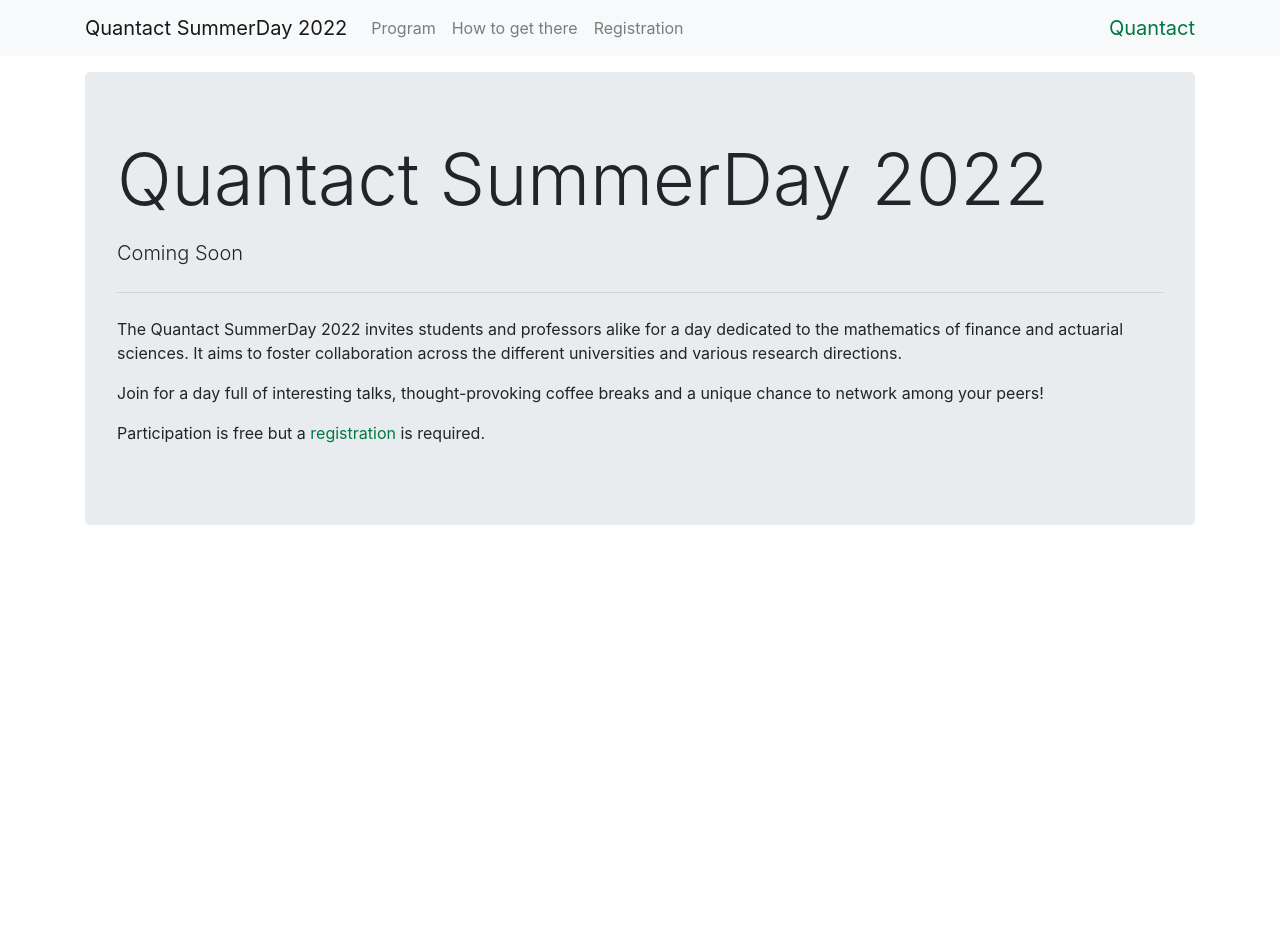
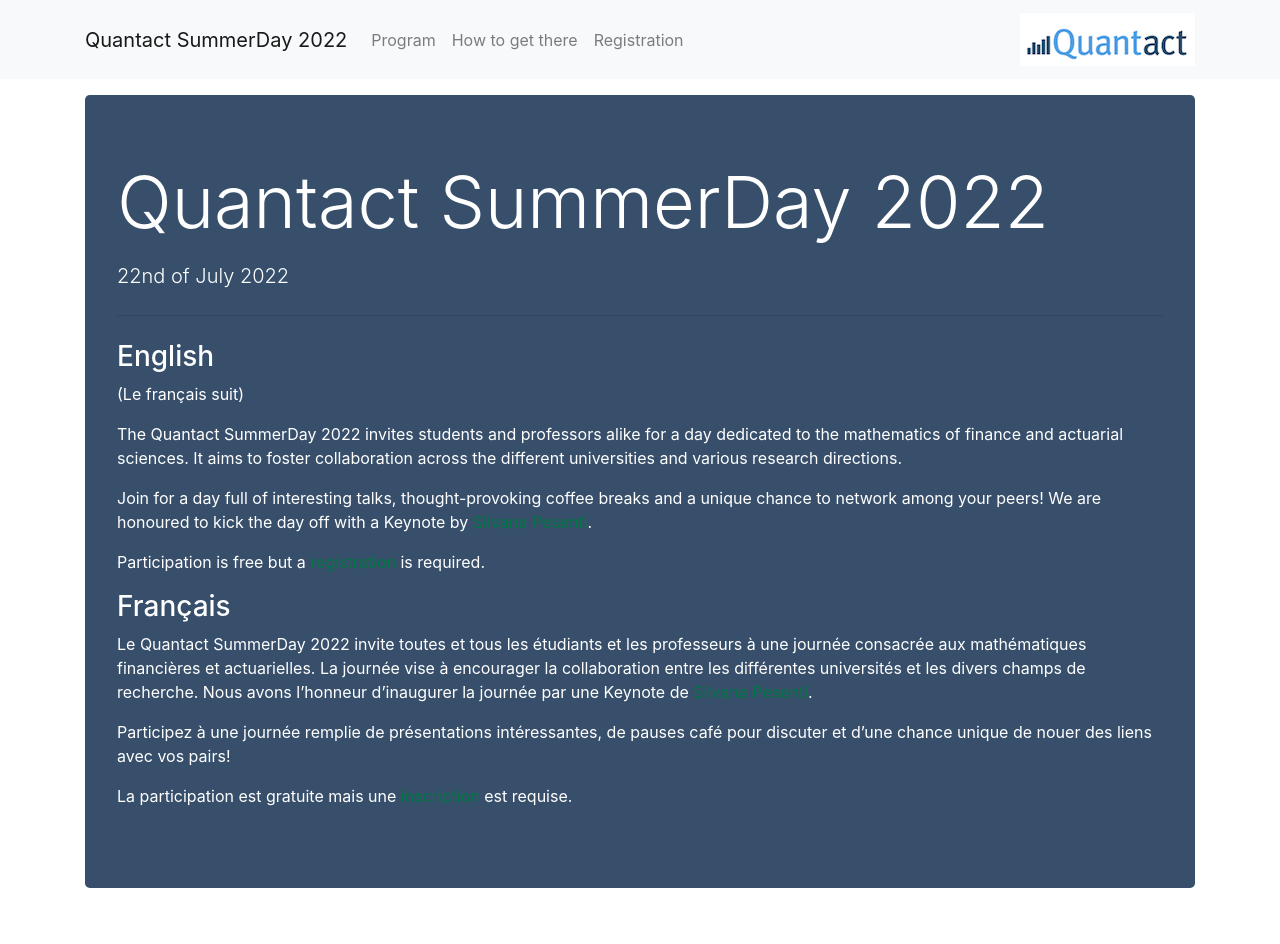
Before and after one commit to QuantactSummerDay/QuantactSummerDay.github.io, a Jekyll site: the page built from index.md, in a window 1280 px wide. Built offline with Jekyll 4.4.1, drawn with Linux system fonts in a browser that asks for light colours; before the commit the page ends 900 px from its top, so only the background shows below that.

Commit message:
changes to layout etc

```diff
--- a/_config.yml
+++ b/_config.yml
@@ -1,7 +1,7 @@
 title: Quantact SummerDay 2022
 preposition: ''
 description: >-
-  Coming Soon
+  22nd of July 2022
 baseurl: "" # the subpath of your site, e.g. /blog
 url: "https://QuantactSummerDay.github.io" # the base hostname & protocol for your site, e.g. https://example.com
 
@@ -58,7 +58,7 @@ conference:
   navigation:
     logo:
       name: Quantact
-      # img: ''
+      img: 'logo_only.png'
       url: 'http://quantact.uqam.ca/'
     links:
       - name: Program
--- a/_sass/bootstrap/_variables.scss
+++ b/_sass/bootstrap/_variables.scss
@@ -820,8 +820,8 @@ $pagination-disabled-border-color:  $gray-300 !default;
 // Jumbotron
 
 $jumbotron-padding:                 2rem !default;
-$jumbotron-color:                   null !default;
-$jumbotron-bg:                      $gray-200 !default;
+$jumbotron-color:                   #fff !default;
+$jumbotron-bg:                      #374F6B !default;
 
 
 // Cards
--- a/assets/css/main.scss
+++ b/assets/css/main.scss
@@ -2,5 +2,11 @@
 ---
 
 $fa-font-path: '{{ site.baseurl }}/assets/webfonts';
-
+$color-secondary: #374F6B !default;
+$text-primary: #374F6B !default;
+$text-secondary: #374F6B !default;
+$text: #374F6B;
+$input-focus-border-color: #6D2077;
+$jumbotron: #fff;
 @import 'conference';
+$secondary: purple !default;
--- a/index.md
+++ b/index.md
@@ -1,8 +1,20 @@
 ---
 layout: home
 ---
+### English
+(Le français suit)
+
 The Quantact SummerDay 2022 invites students and professors alike for a day dedicated to the mathematics of finance and actuarial sciences. It aims to foster collaboration across the different universities and various research directions.
 
-Join for a day full of interesting talks, thought-provoking coffee breaks and a unique chance to network among your peers!
+Join for a day full of interesting talks, thought-provoking coffee breaks and a unique chance to network among your peers! We are honoured to kick the day off with a Keynote by [Silvana Pesenti](https://www.statistics.utoronto.ca/people/directories/all-faculty/silvana-pesenti).
 
 Participation is free but a [registration](/registration/) is required.
+
+
+
+### Français
+Le Quantact SummerDay 2022 invite toutes et tous les étudiants et les professeurs à une journée consacrée aux mathématiques financières et actuarielles. La journée vise à encourager la collaboration entre les différentes universités et les divers champs de recherche. Nous avons l'honneur d'inaugurer la journée par une Keynote de [Silvana Pesenti](https://www.statistics.utoronto.ca/people/directories/all-faculty/silvana-pesenti).
+
+Participez à une journée remplie de présentations intéressantes, de pauses café pour discuter et d'une chance unique de nouer des liens avec vos pairs!
+
+La participation est gratuite mais une [inscription](/registration/) est requise.
```
Also changed, not shown: program/index.md (+4 -2 lines), registration/index.md (+8 -4 lines), assets/images/logo_only.png (added), assets/images/logo_quantact.png (added), assets/images/logo_quantact_1.png (added), assets/images/logo_quantact_en.png (added), assets/images/scaled_quantact.png (added).
